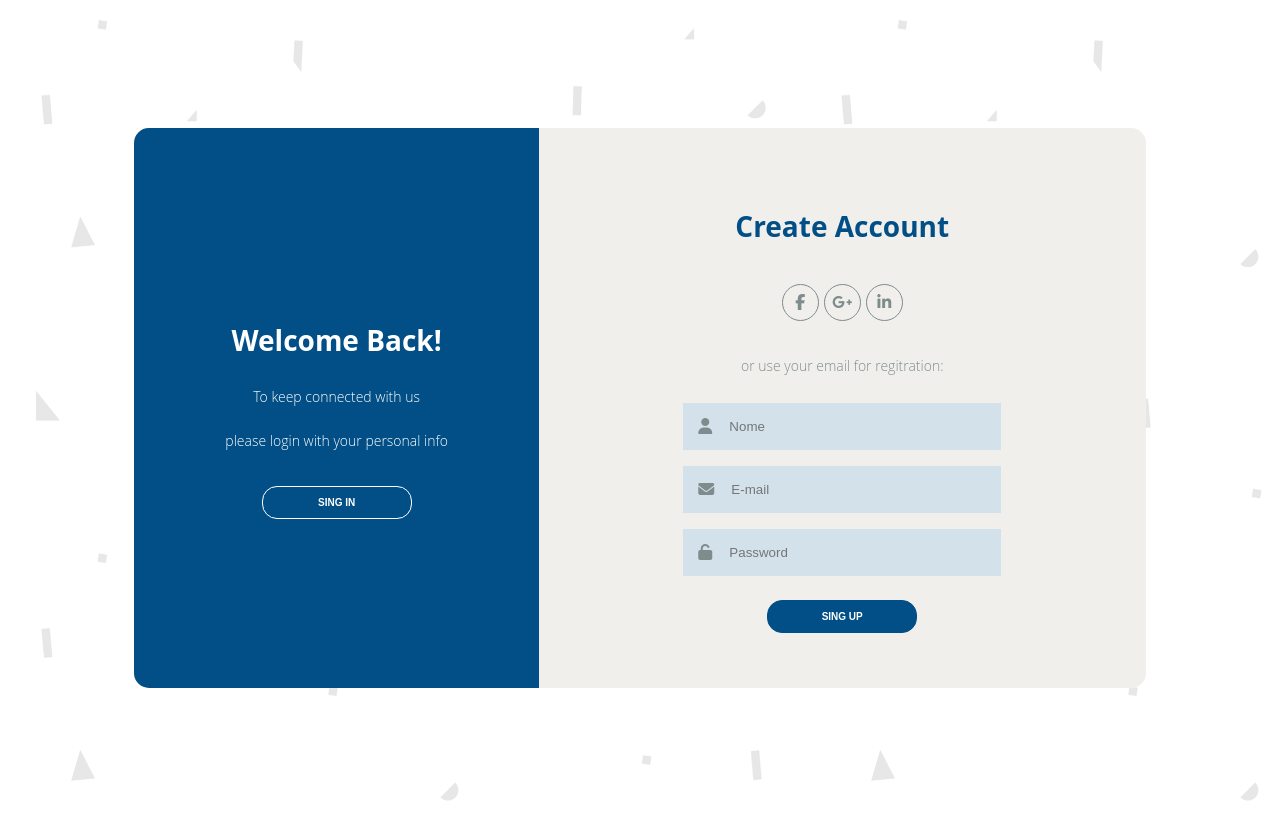
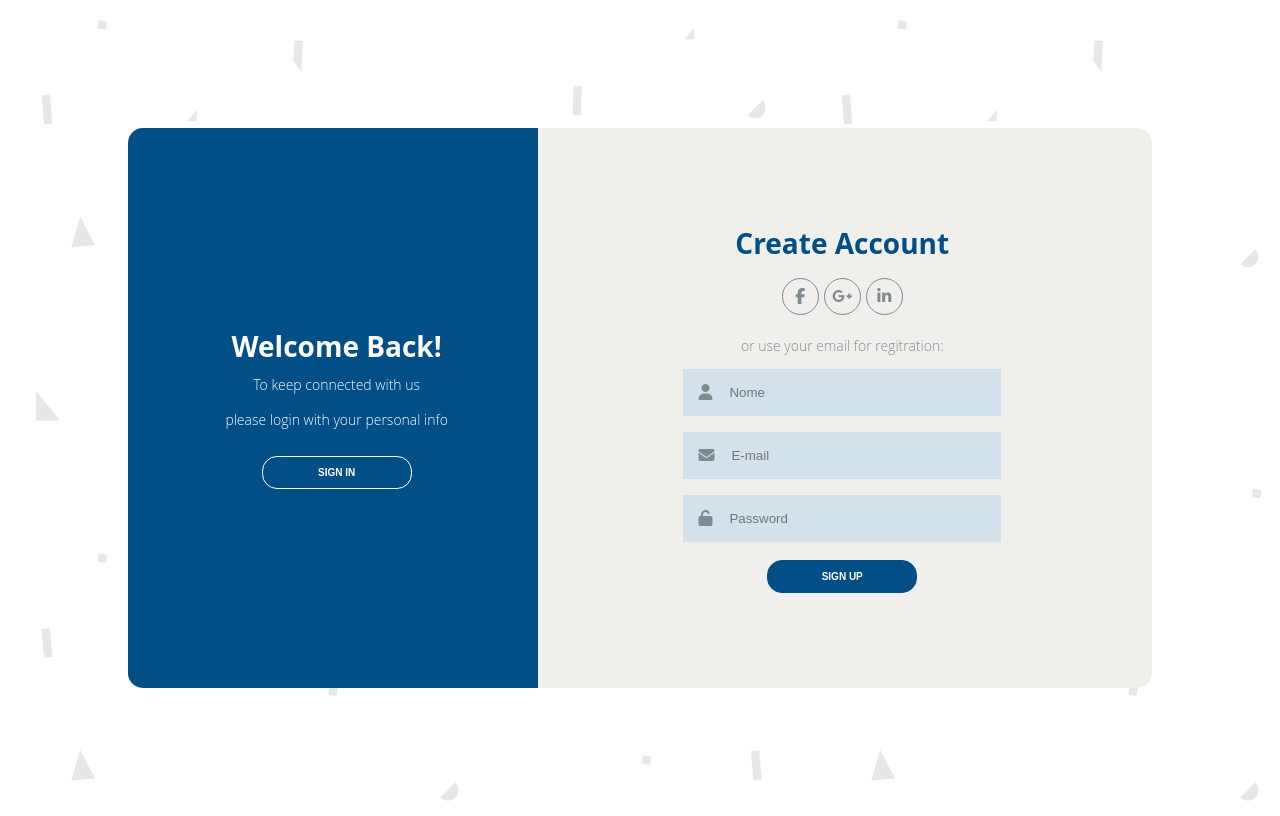
Before and after one commit to Welldevbr/Tela-de-Login, a plain HTML site: page Login/index.html in a window 1280 px wide. Drawn offline with Linux system fonts and the light colour scheme; a web font is replaced by a local one.

Commit message:
90%
Praticamente quase toda a parte visual finalizada, faltando apenas a animação do content::before

```diff
--- a/Login/css/style.css
+++ b/Login/css/style.css
@@ -33,13 +33,34 @@ body {
     height: 100%;
     border-top-left-radius: 15px;
     border-bottom-left-radius: 15px;
+    left: 0%;
 }
     /* content end */
+    /* first content start */
+    .first-content {
+        display: flex;
+    }
+    .first-content .second-column {
+        z-index: 11;
+    }
+    .first-column {
+        text-align: center;
+        width: 40%;
+        z-index: 1;
+    }
+    .second-column{
+        width: 60%;
+        display: flex;
+        flex-direction: column;
+        align-items: center;
+    }
+    /* first content end */
     /* title start */
 .title {
     font-size: 28px;
     font-weight: bold;
     text-transform: capitalize;
+    margin: 0;
 }
 .title-primary {
     color: #fff;
@@ -52,9 +73,11 @@ body {
     font-weight: 300;
     line-height: 30px;
     color: #fff;
+    margin: 5px;
 }
 .description-second {
     color: #7f8c8d;
+    margin: 0;
 }
     /* title end */
     /* btn start */
@@ -74,6 +97,7 @@ body {
 .btn-primary {
     background-color: transparent;
     border: 1px solid #fff;
+    transition: background-color .5s;
 }
 .btn-primary:hover {
     background-color: #fff;
@@ -82,6 +106,8 @@ body {
 .btn-second {
     background-color: #014f86;
     border: 1px solid #014f86;
+    transition: background-color .5s;
+    margin-top: 10px;
 }
 .btn-second:hover {
     background-color: transparent;
@@ -107,6 +133,8 @@ body {
     line-height: 35px;
     text-align: center;
     position: center;
+    transition: background-color .5s;
+    transition: border .5s;
 }
 .item-social-media:not(:first-child){
     margin-left: 5px;
@@ -114,26 +142,14 @@ body {
 .item-social-media a i:hover {
     color: #f0efeb;
     border: none;
-    background-color: #7f8c8d;
-}
-
-.first-content {
-    display: flex;
-}
-.first-column {
-    text-align: center;
-    flex: 1 0 auto;
-    z-index: 1;
-}
-.second-column{
-    flex: 2 0 auto;
-    display: flex;
-    flex-direction: column;
-    align-items: center;
+    background-color: #014f86;
+    border: 1px solid #014f86;
 }
 .list-social-media {
     display: flex;
 }
+/* Social media end */
+/* Input Start */
 .form {
     display: flex;
     flex-direction: column;
@@ -154,9 +170,55 @@ body {
 }
 .icon-modify {
     color: #7f8c8d;
-    padding: 0px 15px;
+    padding: 0 15px;
 }
+/* Input End */
+/* Second Content*/
 .second-content {
     position: absolute;
-    display: none;
+    display: flex;
 }
+.second-content .first-column{
+    order: 2;
+    z-index: -1;
+}
+.second-content .second-column{
+    order: 1;
+    z-index: -1;
+}
+.password {
+   text-align: center;
+   color: #7f8c8d;
+   font-size: 14px;
+   margin: 15px 0;
+}
+.password::first-letter {
+    text-transform: capitalize;
+}
+/* second content end*/
+/* sign in js start */
+.sign-in-js .first-content .first-column,
+.sign-in-js .first-content .second-column{
+    z-index: -1;
+}
+.sign-in-js .second-content .first-column,
+.sign-in-js .second-content .second-column{
+    z-index: 11;
+}
+.sign-in-js .content::before{
+    left: 60%;
+    border-top-left-radius: 0;
+    border-bottom-left-radius: 0;
+    border-top-right-radius: 15px;
+    border-bottom-right-radius: 15px;
+}
+/* sign in js end */
+/* sign up js start */
+.sign-up-js .secont-content .first-column,
+.sign-up-js .secont-content .second-column{
+    z-index: -1;
+}
+.sign-up-js .first-content .first-column,
+.sign-up-js .first-content .second-column{
+    z-index: 11;
+}
--- a/Login/index.html
+++ b/Login/index.html
@@ -4,19 +4,19 @@
     <meta charset="UTF-8">
     <meta http-equiv="X-UA-Compatible" content="IE=edge">
     <meta name="viewport" content="width=device-width, initial-scale=1.0">
-    <title>Developerment</title>
+    <title>Tela de Login</title>
     <link rel="icon" href="solid.png">
     <link rel="stylesheet" href="css/style.css">
     <script src="https://kit.fontawesome.com/c4bb9ef8d3.js" crossorigin="anonymous"></script>
 </head>
 <body>
     <div class="container">
-        <div class="content first-content">
+        <div class="content first-content"><!-- first content start -->
             <div class="first-column">
                 <h2 class="title title-primary">Welcome Back!</h2>
                 <p class="description description-primary">To keep connected with us</p>
                 <p class="description description-primary">please login with your personal info</p>
-                <button class="btn btn-primary">sing in</button>
+                <button id="signin" class="btn btn-primary">sign in</button>
             </div><!-- first column end -->
             <div class="second-column">
                 <h2 class="title title-second">create account</h2>
@@ -47,35 +47,48 @@
                         <i class="fas fa-unlock icon-modify"></i>
                         <input type="password" placeholder="Password">
                     </label>
-                    <button class="btn btn-second">sing up</button>
+                    <button class="btn btn-second">sign up</button>
                 </form>
             </div><!-- second column end -->
         </div><!-- first content end -->
-        <div class="content second-content">
+        <div class="content second-content"><!-- second content start -->
             <div class="first-column">
-                <h2 class="title">Hello, Friend!</h2>
-                <p class="description">Enter your personal details</p>
-                <p class="description">and start jpurney with us</p>
-                <button class="btn">sing up</button>
+                <h2 class="title title-primary">Hello, Friend!</h2>
+                <p class="description description-primary">Enter your personal details</p>
+                <p class="description description-primary">and start jpurney with us</p>
+                <button id="signup" class="btn btn-primary">sign up</button>
             </div><!-- first column end -->
             <div class="second-column">
-                <h2 class="title">sign in to developer</h2>
+                <h2 class="title title-second">sign in to developer</h2>
                 <div class="social-midia">
-                    <ul>
-                        <li><a href="#">facebook</a></li>
-                        <li><a href="#">google+</a></li>
-                        <li><a href="#">linkedin</a></li>
+                    <ul class="list-social-media">
+                        <li class="item-social-media">
+                            <a href="#"><i class="fab fa-facebook-f"></i></a>
+                        </li>
+                        <li class="item-social-media">
+                            <a href="#"><i class="fab fa-google-plus-g"></i></a>
+                        </li>
+                        <li class="item-social-media">
+                            <a href="#"><i class="fab fa-linkedin-in"></i></a>
+                        </li>
                     </ul>
                 </div><!-- social media end -->
-                <p class="description">or use your email for regitration:</p>
+                <p class="description description-second">or use your email for regitration:</p>
                 <form class="form">
-                    <input type="email" placeholder="Email">
-                    <input type="password" placeholder="Password">
-                    <a href="#">forgot your password</a>
-                    <button class="btn">sing in</button>
+                    <label class="label-input" for="">
+                        <i class="fas fa-envelope icon-modify"></i>
+                        <input type="email" placeholder="E-mail">
+                    </label>
+                    <label class="label-input" for="">
+                        <i class="fas fa-unlock icon-modify"></i>
+                        <input type="password" placeholder="Password">
+                    </label>
+                    <a class="password" href="#">forgot your password</a>
+                    <button class="btn btn-second">sign in</button>
                 </form>
             </div><!-- second column end -->
         </div><!-- second content end -->
     </div><!-- container end -->
+    <script src="js/app.js"></script>
 </body>
 </html>
--- /dev/null
+++ b/Login/js/app.js
@@ -0,0 +1,13 @@
+var btnsignin = document.querySelector("#signin")
+var btnsignup = document.querySelector("#signup")
+
+var body = document.querySelector("body");
+
+
+btnsignin.addEventListener("click", function(){
+    body.className = "sign-in-js"
+})
+
+btnsignup.addEventListener("click", function(){
+    body.className = "sign-up-js"
+})
```
